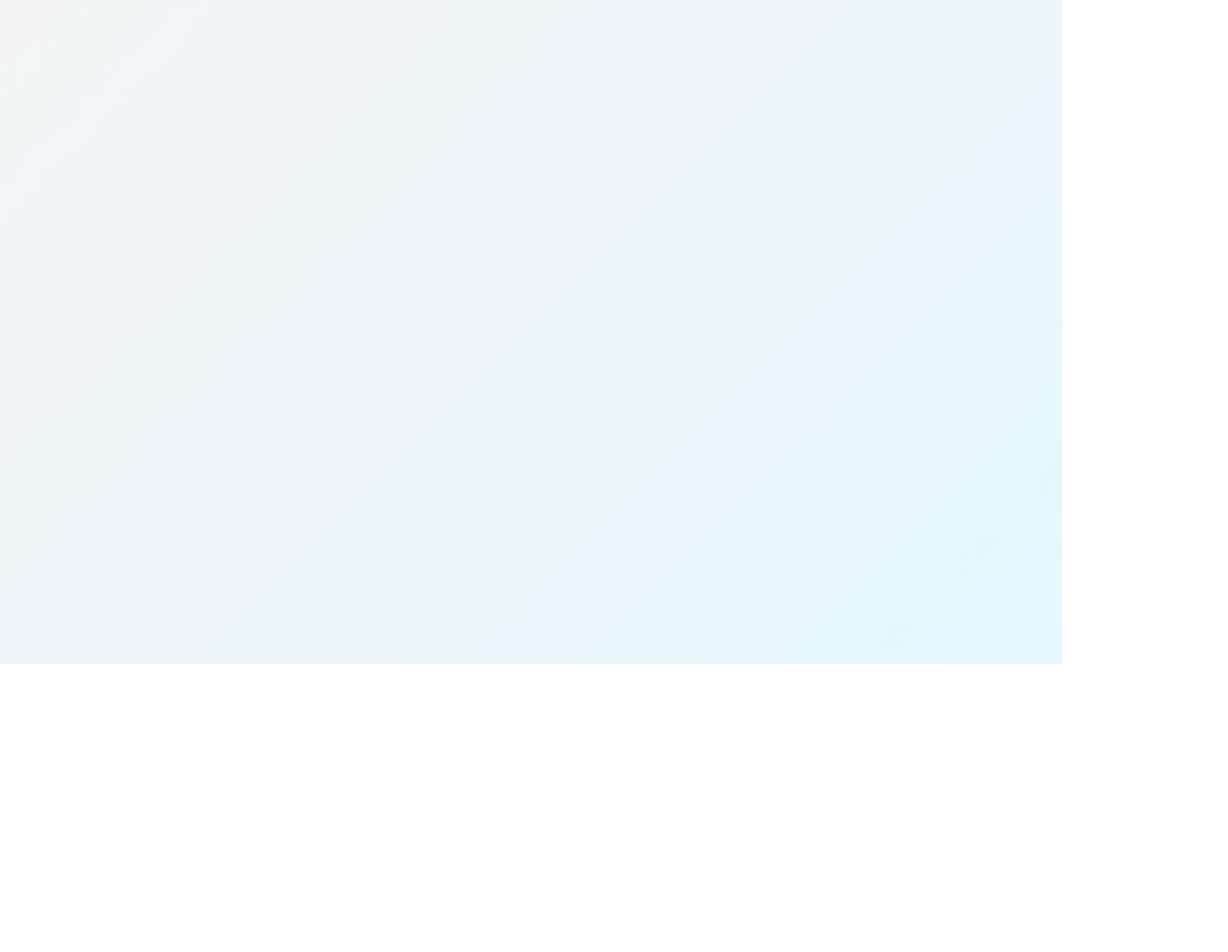
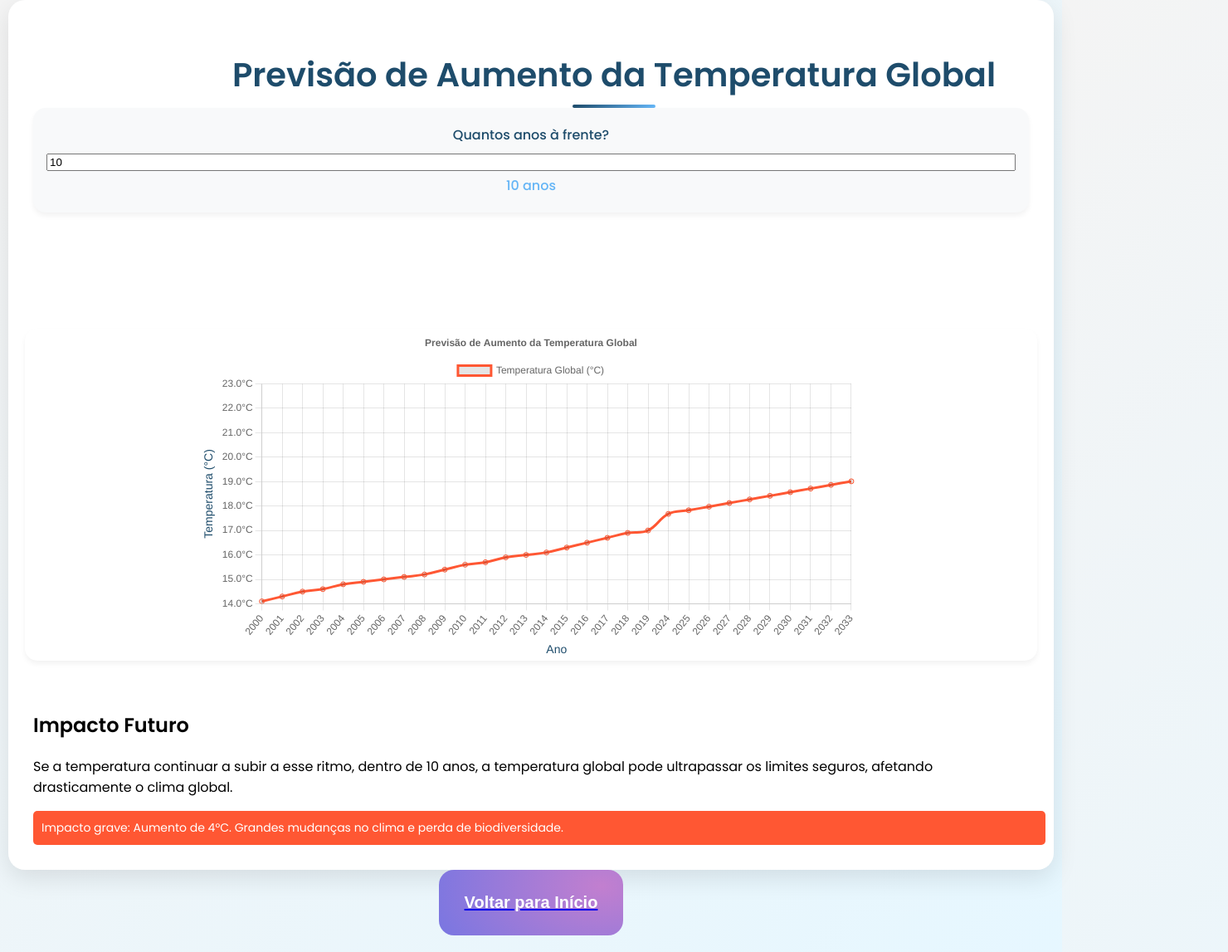
Before and after one commit to odeni3/aquasafe, a React (Vite) app in the folder aquasafe/: page /previsao-temperatura in a window 1280 px wide. Before the commit this address had no page. Shown: the whole page at 83% size, 1480 px wide, since content can reach past the window. Before the commit the page ends 800 px from the top, so only its background shows below. Built offline with nearby package versions, Linux system fonts and the light colour scheme.

Commit message:
nova page simulação

```diff
--- a/aquasafe/src/components/header/Header.jsx
+++ b/aquasafe/src/components/header/Header.jsx
@@ -17,6 +17,7 @@ function Header() {
               <Link to="/simulacao">Simulação</Link>
               <Link to="/tabua">Previsão</Link>
               <Link to="/quiz">Quiz</Link>
+              <Link to="/previsao-temperatura">Simulação temperatura</Link>
             </div>
           </li>
           <li className="dropdown">
--- a/aquasafe/src/main.jsx
+++ b/aquasafe/src/main.jsx
@@ -8,6 +8,7 @@ import TabuaDeMare from './pages/Servicos/Previsao/Clima.jsx';
 import Flappy from './pages/Servicos/Game/flappy.jsx';
 import Estatisticas from './pages/Servicos/Estatisticas/Estatisticas.jsx';
 import Simulacao from './pages/Servicos/Simulacao/Simulacao.jsx';
+import Simulacao_temp from './pages/Servicos/Simulacao-temperatura/Simulacao_temp.jsx';
 import Equipe from './pages/Sobre/Equipe/equipe.jsx';
 import Artigos from './pages/Informacoes/Artigos/Artigos.jsx'
 import Missao from './pages/Sobre/Missao/missao.jsx';
@@ -18,6 +19,7 @@ createRoot(document.getElementById('root')).render(
     <Router>
       <Routes>
         <Route path="/" element={<App />} />
+        <Route path="/previsao-temperatura" element={<Simulacao_temp/>} />
         <Route path="/vamosla" element={<Vamosla />} />
         <Route path="/tabua" element={<TabuaDeMare />} />
         <Route path="/flappy" element={<Flappy />} />
--- /dev/null
+++ b/aquasafe/src/pages/Servicos/Simulacao-temperatura/Simulacao_temp.jsx
@@ -0,0 +1,245 @@
+import React, { useState, useEffect } from 'react';
+import { Line } from 'react-chartjs-2';
+import './styles.css';
+import { Link } from 'react-router-dom';
+import {
+  Chart as ChartJS,
+  CategoryScale,
+  LinearScale,
+  PointElement,
+  LineElement,
+  Title,
+  Tooltip,
+  Legend
+} from 'chart.js';
+
+ChartJS.register(
+  CategoryScale,
+  LinearScale,
+  PointElement,
+  LineElement,
+  Title,
+  Tooltip,
+  Legend
+);
+
+const SimulacaoTemperatura = () => {
+  const [anosFuturo, setAnosFuturo] = useState(10);
+  const [dadosTemperatura, setDadosTemperatura] = useState([
+    { ano: 2000, temperatura: 14.1 },
+    { ano: 2001, temperatura: 14.3 },
+    { ano: 2002, temperatura: 14.5 },
+    { ano: 2003, temperatura: 14.6 },
+    { ano: 2004, temperatura: 14.8 },
+    { ano: 2005, temperatura: 14.9 },
+    { ano: 2006, temperatura: 15.0 },
+    { ano: 2007, temperatura: 15.1 },
+    { ano: 2008, temperatura: 15.2 },
+    { ano: 2009, temperatura: 15.4 },
+    { ano: 2010, temperatura: 15.6 },
+    { ano: 2011, temperatura: 15.7 },
+    { ano: 2012, temperatura: 15.9 },
+    { ano: 2013, temperatura: 16.0 },
+    { ano: 2014, temperatura: 16.1 },
+    { ano: 2015, temperatura: 16.3 },
+    { ano: 2016, temperatura: 16.5 },
+    { ano: 2017, temperatura: 16.7 },
+    { ano: 2018, temperatura: 16.9 },
+    { ano: 2019, temperatura: 17.0 }
+  ]);
+  const [dadosFuturos, setDadosFuturos] = useState([]);
+  const [fundoCor, setFundoCor] = useState('#33C1FF'); // Cor inicial de fundo
+  const [alerta, setAlerta] = useState('');
+
+
+  // Função de regressão linear
+  const regressaoLinear = (dados) => {
+    const n = dados.length;
+    const somaX = dados.reduce((acc, curr) => acc + curr.ano, 0);
+    const somaY = dados.reduce((acc, curr) => acc + curr.temperatura, 0);
+    const somaXY = dados.reduce((acc, curr) => acc + (curr.ano * curr.temperatura), 0);
+    const somaX2 = dados.reduce((acc, curr) => acc + (curr.ano * curr.ano), 0);
+
+    const a = (n * somaXY - somaX * somaY) / (n * somaX2 - somaX * somaX);
+    const b = (somaY - a * somaX) / n;
+
+    return { a, b };
+  };
+
+  useEffect(() => {
+    // Calculando os dados futuros com base na regressão linear
+    const { a, b } = regressaoLinear(dadosTemperatura);
+    const anosFuturosArr = [];
+
+    for (let i = 1; i <= anosFuturo; i++) {
+      const anoFuturo = 2023 + i;
+      const temperaturaFutura = a * anoFuturo + b;
+      anosFuturosArr.push({ ano: anoFuturo, temperatura: temperaturaFutura });
+    }
+
+    setDadosFuturos(anosFuturosArr);
+
+    // Efeito de cor do fundo com base na temperatura máxima futura
+    const tempMax = Math.max(...anosFuturosArr.map(item => item.temperatura));
+    const corFundo = tempMax > 16 ? '#FF5733' : '#33C1FF'; // Vermelho se a temperatura for maior que 16°C
+    setFundoCor(corFundo);
+
+    // Definindo o alerta de impacto
+    const temperaturaFutura = anosFuturosArr[anosFuturo - 1]?.temperatura;
+
+    if (temperaturaFutura > 20) {
+      setAlerta("Impacto severo: Aumento de mais de 5°C. Catastrófico para o clima e a biodiversidade!");
+    } else if (temperaturaFutura > 19) {
+      setAlerta("Impacto grave: Aumento de 4°C. Grandes mudanças no clima e perda de biodiversidade.");
+    } else if (temperaturaFutura > 18) {
+      setAlerta("Impacto significativo: Aumento de 3°C. Áreas agrícolas e costeiras serão severamente afetadas.");
+    } else if (temperaturaFutura > 17) {
+      setAlerta("Impacto moderado: Aumento de 2°C. Início de grandes mudanças climáticas.");
+    } else {
+      setAlerta("Aumento moderado de temperatura. Consequências a longo prazo, mas controláveis.");
+    }
+  }, [anosFuturo, dadosTemperatura]);
+
+
+
+
+  const dadosGrafico = {
+    labels: [
+      ...dadosTemperatura.map(item => item.ano),
+      ...dadosFuturos.map(item => item.ano)
+    ],
+    datasets: [
+      {
+        label: 'Temperatura Global (°C)',
+        data: [
+          ...dadosTemperatura.map(item => item.temperatura),
+          ...dadosFuturos.map(item => item.temperatura)
+        ],
+        fill: false,
+        borderColor: '#FF5733',
+        tension: 0.4
+      }
+    ]
+  };
+
+  const opcoesGrafico = {
+    responsive: true,
+    plugins: {
+      legend: {
+        position: 'top',
+      },
+      tooltip: {
+        callbacks: {
+          label: function (tooltipItem) {
+            return `${tooltipItem.raw.toFixed(2)}°C`; // Formatação dos valores do gráfico
+          }
+        }
+      },
+      title: {
+        display: true,
+        text: 'Previsão de Aumento da Temperatura Global',
+      }
+    },
+    scales: {
+      x: {
+        title: {
+          display: true,
+          text: 'Ano',
+          color: '#1E4C6B',
+          font: {
+            size: 14,
+          },
+        },
+      },
+      y: {
+        title: {
+          display: true,
+          text: 'Temperatura (°C)',
+          color: '#1E4C6B',
+          font: {
+            size: 14,
+          },
+        },
+        beginAtZero: false,
+        min: 14,  // temperatura mínima
+        max: 23,  // temperatura máxima, ajustado para valores mais altos
+        ticks: {
+          stepSize: 0.5,
+          callback: function(value) {
+            return `${value.toFixed(1)}°C`; // Exibir os valores no eixo Y
+          }
+        }
+      }
+    }
+  };
+
+
+
+  return (
+    <div className="simulacao-container" style={{ backgroundColor: fundoCor }}>
+      <div className="header-container centraliza">
+        <h1 className="titulo-simulacao">
+          Previsão de Aumento da Temperatura Global
+        </h1>
+      </div>
+
+      <div className="simulacao-content centraliza">
+        {/* Seção de controle para a quantidade de anos */}
+        <div className="controle-container centraliza">
+          <div className="controle-item">
+            <label className="label-anos">Quantos anos à frente?</label>
+            <input
+              type="number"
+              min="1"
+              max="50"
+              value={anosFuturo}
+              onChange={(e) => setAnosFuturo(Number(e.target.value))}
+              className="controle-slider"
+            />
+            <span className="valor-slider">{anosFuturo} anos</span>
+          </div>
+        </div>
+
+        {/* Seção do gráfico */}
+        <div className="grafico-container centraliza">
+          <Line data={dadosGrafico} options={opcoesGrafico} />
+        </div>
+
+        {/* Seção de aviso sobre os impactos futuros */}
+        <div className="impacto-container centraliza">
+          {dadosFuturos.length > 0 && (
+            <div className="impacto-info">
+              <h2>Impacto Futuro</h2>
+              <p>
+                Se a temperatura continuar a subir a esse ritmo, dentro de{" "}
+                 { anosFuturo} anos, a temperatura global pode ultrapassar os
+                limites seguros, afetando drasticamente o clima global.
+              </p>
+              <div
+                className="alerta-temperatura"
+                style={{
+                  color: fundoCor === '#FF5733' ? '#fff' : '#000',
+                  backgroundColor: fundoCor === '#FF5733' ? '#FF5733' : '#33C1FF',
+                }}
+              >
+                {alerta}
+              </div>
+            </div>
+          )}
+        </div>
+      </div>
+
+      {/* Seção do botão para voltar ao início */}
+      <div className="footer-container centraliza">
+        <div className="botao">
+          <Link to="/">
+            <button className="botao-inicio">Voltar para Início</button>
+          </Link>
+        </div>
+      </div>
+    </div>
+
+      );
+    };
+
+export default SimulacaoTemperatura;
--- /dev/null
+++ b/aquasafe/src/pages/Servicos/Simulacao-temperatura/styles.css
@@ -0,0 +1,95 @@
+/* CSS para centralizar e preencher a tela */
+.simulacao-container {
+  display: flex;
+  flex-direction: column;
+  justify-content: space-between;
+  align-items: center;
+  min-height: 100vh;
+  padding: 0 10px;
+}
+
+.centraliza {
+  display: flex;
+  justify-content: center;
+  align-items: center;
+  width: 100%;
+}
+
+.header-container {
+  margin-top: 40px; /* Aumenta o distanciamento do título */
+  width: 100%; /* Garante que a largura do título ocupe toda a tela */
+}
+
+.titulo-simulacao {
+  margin-bottom: 20px; /* Distância entre o título e a seção de controle */
+  width: 100%;
+  text-align: center; /* Centraliza o título */
+}
+
+.simulacao-content {
+  flex: 1;
+  display: flex;
+  flex-direction: column;
+  justify-content: space-between;
+  width: 100%;
+}
+
+.controle-container{
+  margin: 100px 0;
+}
+.grafico-container,
+.impacto-container {
+  width: 100%;
+}
+
+.controle-item {
+  width: 100%; /* Garante que o input de anos ocupe toda a largura */
+  display: flex;
+  flex-direction: column;
+  align-items: center;
+}
+
+.controle-slider {
+  width: 100%; /* Garante que o slider ocupe toda a largura disponível */
+}
+
+.footer-container {
+  margin-bottom: 20px;
+  width: 100%;
+}
+
+.botao-inicio {
+  width: 100%;
+  padding: 10px;
+  background-color: #33C1FF;
+  border: none;
+  font-size: 16px;
+  color: white;
+  cursor: pointer;
+  text-align: center;
+  border-radius: 5px;
+}
+
+.botao-inicio:hover {
+  background-color: #005f87;
+}
+
+.alerta-temperatura {
+  padding: 10px;
+  border-radius: 5px;
+  font-size: 14px;
+  margin-top: 10px;
+  width: 100%; /* Garante que a área do alerta ocupe toda a largura */
+}
+
+.grafico-container {
+  width: 100%; /* Garante que o gráfico ocupe toda a largura da tela */
+  max-width: 100%;
+  height: 400px;
+  padding: 0 10px; /* Ajuste para o gráfico ocupar toda a largura com algum padding */
+}
+
+.valor-slider {
+  font-size: 16px;
+  text-align: center;
+}
```
